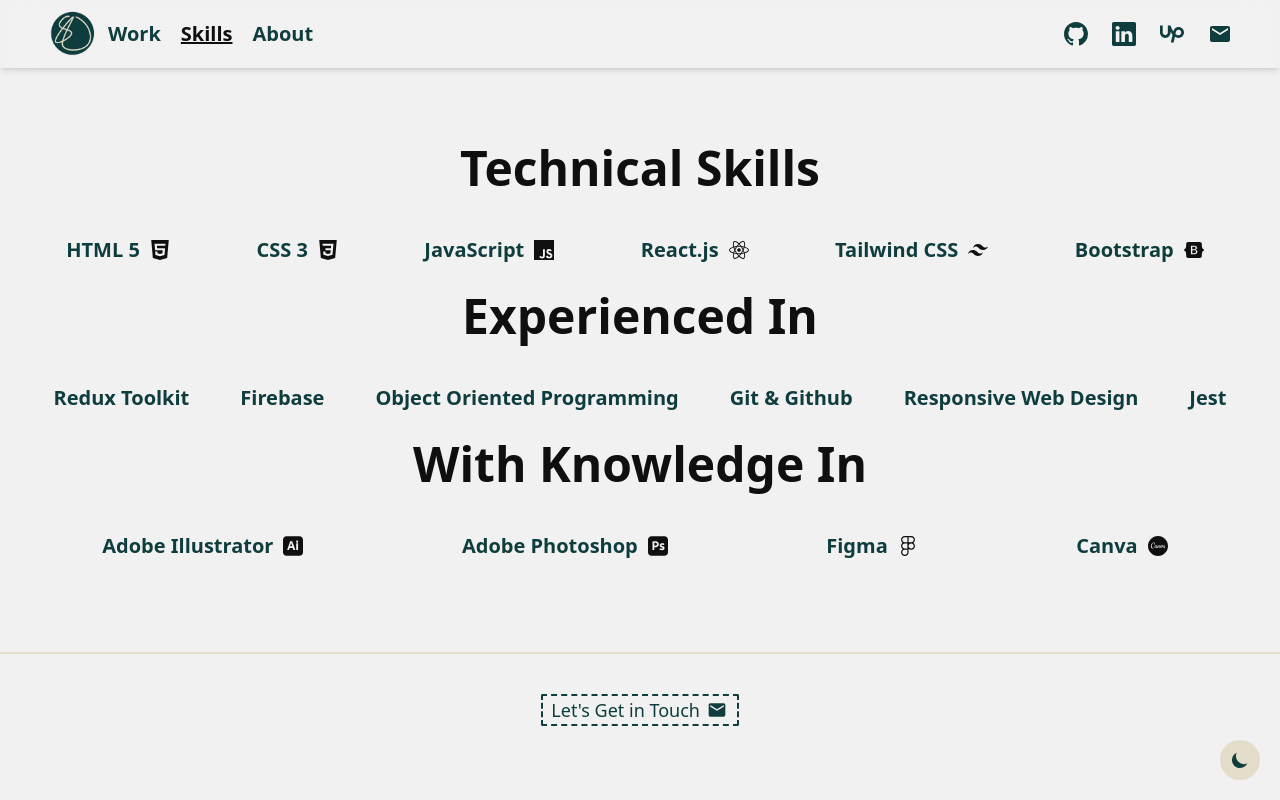
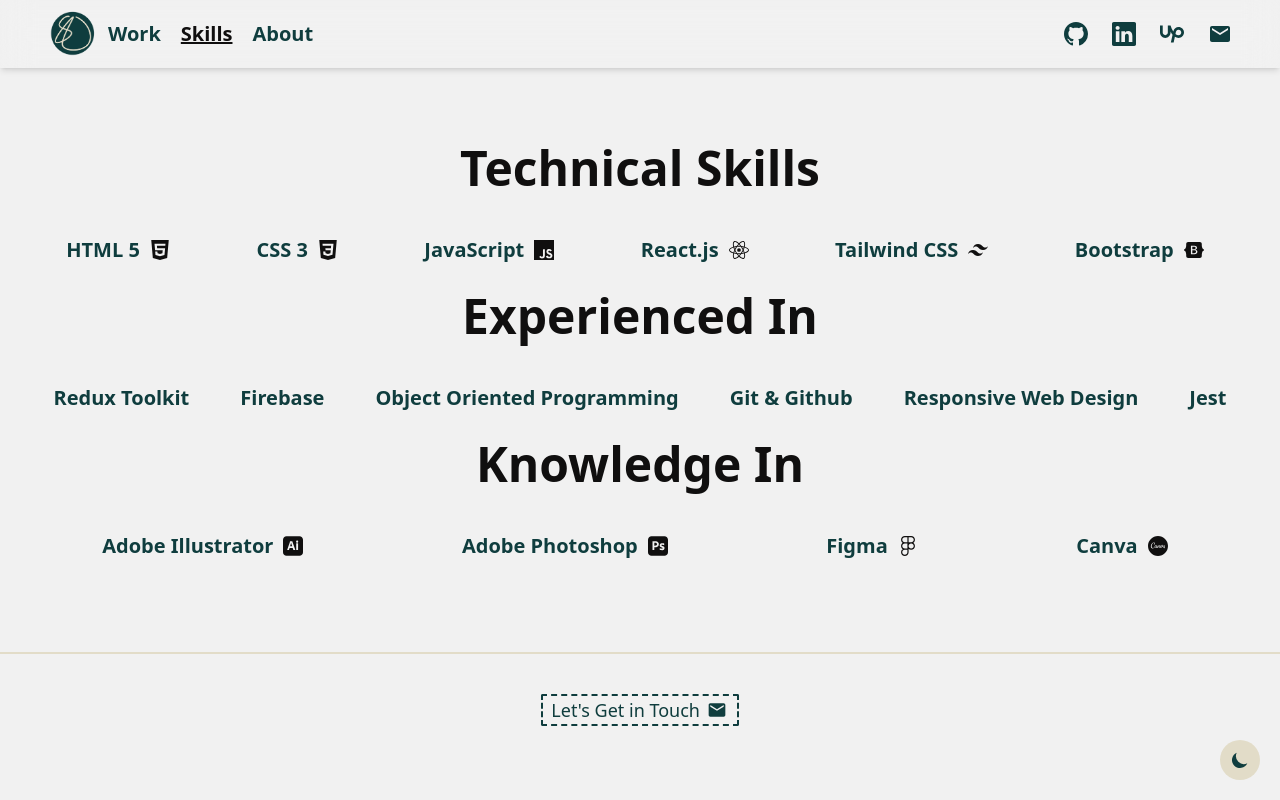
Before and after one commit to sarahaboudalal/Portfolio, a React (Create React App) app: page /skills in a window 1280 px wide. Built offline with nearby package versions, Linux system fonts and the light colour scheme.

Commit message:
removed 'with'

```diff
--- a/src/components/Skills/Skills.jsx
+++ b/src/components/Skills/Skills.jsx
@@ -68,7 +68,7 @@
         </p>
       </div>
       <h3 className="text-night  text-5xl font-extrabold text-center m-3 pb-4 dark:text-whitish">
-        With Knowledge In
+        Knowledge In
       </h3>
       <div className="flex lg:flex-row flex-col items-center justify-around m-7">
         <p className="text-greenish text-xl text-center font-semibold dark:text-beige">
```
